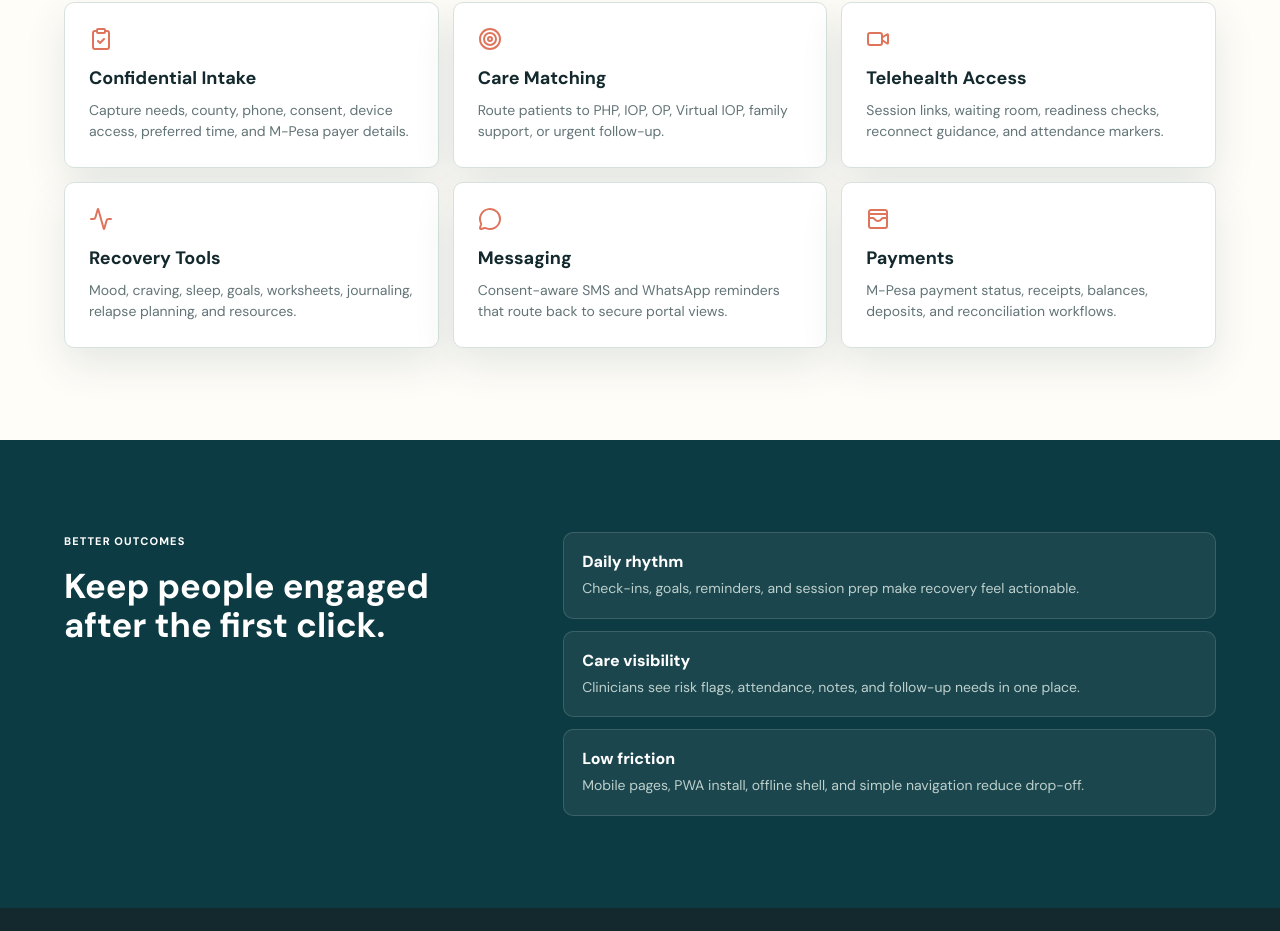
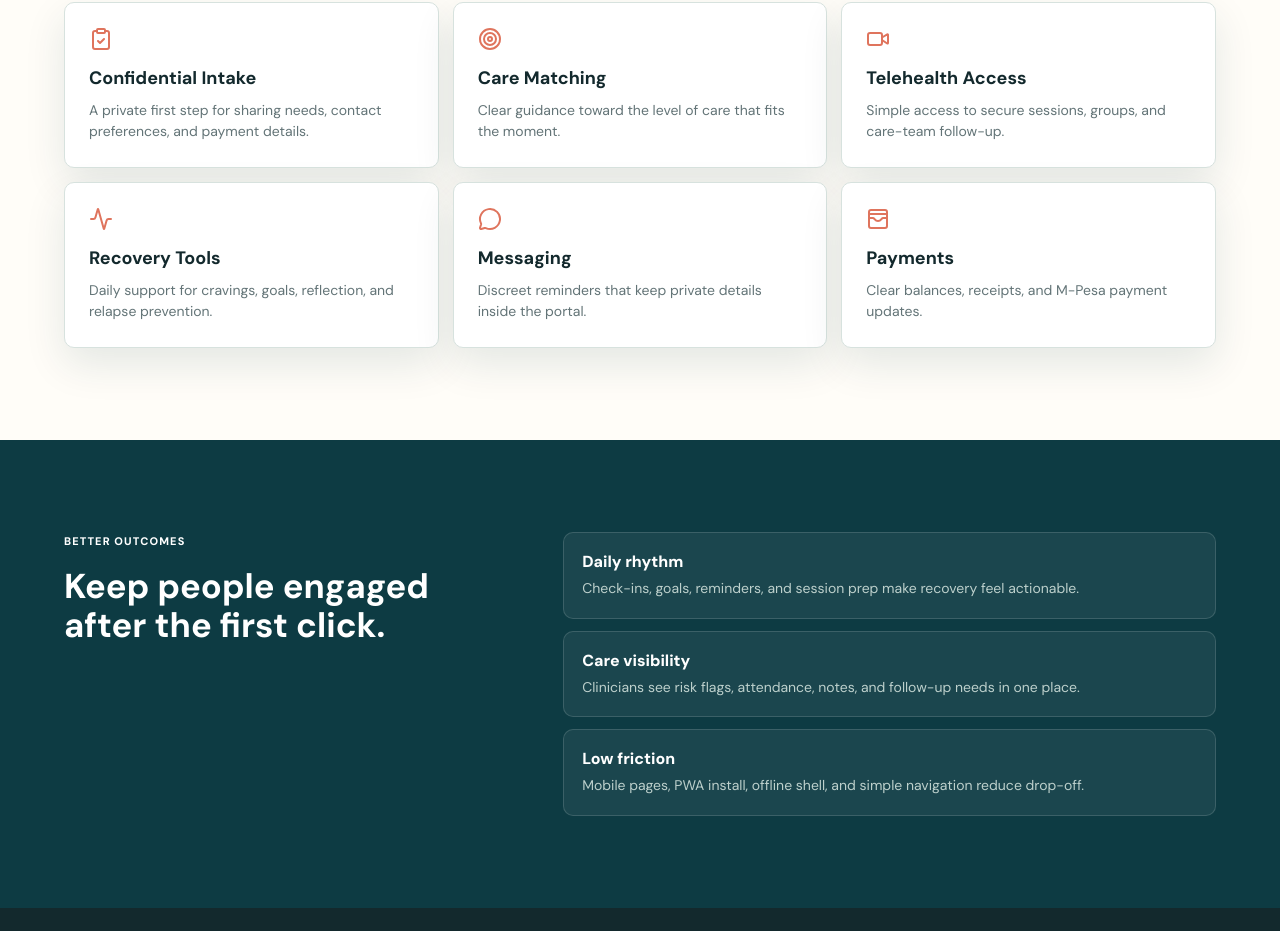
Before and after one commit to ianmuchai/Haborlight, a React (Vite) app: page / in a window 1280 px wide. Shown: the part 720-1651 px from the top of the page. Built offline with nearby package versions, Linux system fonts and the light colour scheme.

Commit message:
Rewrite public copy for professional tone

```diff
--- a/public/service-worker.js
+++ b/public/service-worker.js
@@ -1,4 +1,4 @@
-const CACHE_NAME = 'harborlight-pwa-v5';
+const CACHE_NAME = 'harborlight-pwa-v6';
 const APP_SHELL = [
   '/',
   '/index.html',
--- a/src/main.jsx
+++ b/src/main.jsx
@@ -53,16 +53,16 @@ const programs = [
   { code: 'PHP', title: 'PHP / Day Treatment', intensity: '25-30 hrs weekly', fit: 'High structure, step-down support, relapse risk monitoring.', detail: 'Daily treatment schedule, attendance capture, family coordination, and transition planning.' },
   { code: 'IOP', title: 'Intensive Outpatient', intensity: '3 hrs daily, 4 days', fit: 'Structured care while maintaining work, school, or family life.', detail: 'Group therapy, individual sessions, reminders, assignments, and recovery goals.' },
   { code: 'OP', title: 'Outpatient Program', intensity: 'Usually 90 min weekly', fit: 'Continued recovery support and longer-term accountability.', detail: 'Weekly check-ins, relapse prevention planning, resources, and aftercare support.' },
-  { code: 'VIOP', title: 'Virtual IOP', intensity: 'Mobile browser access', fit: 'Remote participation with a real program structure.', detail: 'Waiting room, readiness checks, secure links, group rosters, and low-bandwidth help.' }
+  { code: 'VIOP', title: 'Virtual IOP', intensity: 'Mobile browser access', fit: 'Structured care from a private place.', detail: 'Private session links, group access, and practical connection support.' }
 ];
 
 const publicTools = [
-  ['Confidential Intake', 'Capture needs, county, phone, consent, device access, preferred time, and M-Pesa payer details.', ClipboardCheck],
-  ['Care Matching', 'Route patients to PHP, IOP, OP, Virtual IOP, family support, or urgent follow-up.', Target],
-  ['Telehealth Access', 'Session links, waiting room, readiness checks, reconnect guidance, and attendance markers.', Video],
-  ['Recovery Tools', 'Mood, craving, sleep, goals, worksheets, journaling, relapse planning, and resources.', Activity],
-  ['Messaging', 'Consent-aware SMS and WhatsApp reminders that route back to secure portal views.', MessageCircle],
-  ['Payments', 'M-Pesa payment status, receipts, balances, deposits, and reconciliation workflows.', WalletCards]
+  ['Confidential Intake', 'A private first step for sharing needs, contact preferences, and payment details.', ClipboardCheck],
+  ['Care Matching', 'Clear guidance toward the level of care that fits the moment.', Target],
+  ['Telehealth Access', 'Simple access to secure sessions, groups, and care-team follow-up.', Video],
+  ['Recovery Tools', 'Daily support for cravings, goals, reflection, and relapse prevention.', Activity],
+  ['Messaging', 'Discreet reminders that keep private details inside the portal.', MessageCircle],
+  ['Payments', 'Clear balances, receipts, and M-Pesa payment updates.', WalletCards]
 ];
 
 const resourceLibrary = [
@@ -163,7 +163,7 @@ function App() {
 
       <footer className="site-footer">
         <div className="brand footer-brand"><span className="brand-mark"><HeartHandshake size={18} /></span><span>Harborlight</span></div>
-        <p>Mobile-first opioid rehabilitation, telehealth, recovery engagement, and M-Pesa workflows.</p>
+        <p>Private opioid rehabilitation, telehealth support, and M-Pesa-ready care access.</p>
         <span>Kenya / EAT</span>
       </footer>
     </div>
@@ -207,7 +207,7 @@ function HomePage({ navigate, session }) {
       <PageHero
         kicker="Kenya-ready recovery platform"
         title="Treatment access that feels structured, private, and alive."
-        text="Confidential opioid rehabilitation and outpatient support with telehealth access, recovery tools, care-team coordination, reminders, and M-Pesa-ready payment views."
+        text="Private opioid rehabilitation and outpatient support, with telehealth access, recovery guidance, care-team connection, and clear payment information."
         actions={<><button className="primary-button" onClick={() => navigate('login')}>{session ? 'Open dashboard' : 'Patient account login'} <ArrowRight size={18} /></button><button className="secondary-button" onClick={() => navigate('programs')}>Explore programs</button></>}
         visual={<EngagementPanel />}
       />
@@ -241,7 +241,7 @@ function EngagementPanel() {
 function ProgramsPage({ navigate }) {
   return (
     <>
-      <PageHero className="programs-hero-copy" kicker="Program pages" title="Choose the right level of care without guessing." text="Each program page explains structure, intensity, fit, support tools, and what the patient or family should expect next." actions={<button className="primary-button" onClick={() => navigate('support')}>Start intake <ArrowRight size={18} /></button>} />
+      <PageHero className="programs-hero-copy" kicker="Program pages" title="Find the level of care that fits today." text="Compare care options, schedules, and next steps in plain language." actions={<button className="primary-button" onClick={() => navigate('support')}>Start intake <ArrowRight size={18} /></button>} />
       <section className="program-page-grid">
         {programs.map((program) => <article className="program-detail" key={program.code}><span>{program.code}</span><h2>{program.title}</h2><b>{program.intensity}</b><p>{program.fit}</p><p>{program.detail}</p><button onClick={() => navigate('support')}>Discuss this option <ArrowRight size={16} /></button></article>)}
       </section>
@@ -252,10 +252,10 @@ function ProgramsPage({ navigate }) {
 function TelehealthPage({ navigate }) {
   return (
     <>
-      <PageHero kicker="Telehealth" title="A session experience designed for phones, groups, and real-world bandwidth." text="Patients get a readiness check and waiting room. Clinicians get roster, attendance, notes, risk context, and reconnection markers." actions={<button className="primary-button" onClick={() => navigate('login')}>Patient account login <ArrowRight size={18} /></button>} />
+      <PageHero kicker="Telehealth" title="Join care from wherever privacy is possible." text="Secure video sessions, group access, and practical support when the connection is not perfect." actions={<button className="primary-button" onClick={() => navigate('login')}>Patient account login <ArrowRight size={18} /></button>} />
       <section className="console-layout">
-        <div className="console-panel expanded"><div className="console-header"><Video size={18} /> Virtual IOP session <span>18:00 EAT</span></div><div className="readiness-grid"><div><Mic size={18} /><strong>Mic</strong><span>Ready</span></div><div><Video size={18} /><strong>Camera</strong><span>Ready</span></div><div><Wifi size={18} /><strong>Connection</strong><span>Limited but stable</span></div><div><Users size={18} /><strong>Roster</strong><span>7 expected</span></div></div><div className="waiting-room"><strong>Waiting room</strong><p>3 participants waiting. 1 participant needs a reconnect prompt.</p><button onClick={() => navigate('login')}>Admit selected</button></div></div>
-        <div className="support-stack"><InfoTile title="Before session" text="Battery, privacy, data bundle, browser readiness, headset, and emergency disclaimer." /><InfoTile title="During session" text="Attendance, late entry, technical issue, left early, and care-team follow-up markers." /><InfoTile title="After session" text="Progress notes, group notes, assignments, receipts, and next-session reminders." /></div>
+        <div className="console-panel expanded"><div className="console-header"><Video size={18} /> Virtual IOP session <span>18:00 EAT</span></div><div className="readiness-grid"><div><Mic size={18} /><strong>Mic</strong><span>Ready</span></div><div><Video size={18} /><strong>Camera</strong><span>Ready</span></div><div><Wifi size={18} /><strong>Connection</strong><span>Limited but stable</span></div><div><Users size={18} /><strong>Roster</strong><span>7 expected</span></div></div><div className="waiting-room"><strong>Waiting room</strong><p>Three participants are ready to join. One person may need connection support.</p><button onClick={() => navigate('login')}>Admit selected</button></div></div>
+        <div className="support-stack"><InfoTile title="Before session" text="Prepare your space, device, connection, and privacy before the call." /><InfoTile title="During session" text="Keep the session organized even when someone joins late or reconnects." /><InfoTile title="After session" text="Leave with notes, next steps, and reminders for continued care." /></div>
       </section>
     </>
   );
@@ -264,7 +264,7 @@ function TelehealthPage({ navigate }) {
 function ResourcesPage({ navigate }) {
   return (
     <>
-      <PageHero kicker="Recovery resources" title="Practical content keeps the portal useful between appointments." text="Patients and families need tools they can use on hard days, not only explanations of the service." actions={<button className="primary-button" onClick={() => navigate('login')}>Try patient dashboard <ArrowRight size={18} /></button>} />
+      <PageHero kicker="Recovery resources" title="Support that still helps between appointments." text="Short guides for cravings, family support, privacy, low bandwidth, and aftercare." actions={<button className="primary-button" onClick={() => navigate('login')}>Patient account login <ArrowRight size={18} /></button>} />
       <section className="resource-grid">{resourceLibrary.map(([title, text]) => <article key={title} className="resource-card"><BookOpen size={22} /><h3>{title}</h3><p>{text}</p><button onClick={() => navigate('login')}>Save resource</button></article>)}</section>
     </>
   );
@@ -273,7 +273,7 @@ function ResourcesPage({ navigate }) {
 function SupportPage({ navigate }) {
   return (
     <>
-      <PageHero kicker="Support and intake" title="Make asking for help feel clear, private, and immediate." text="This support page captures the next steps for patients, families, working adults, and people leaving higher levels of care." actions={<button className="primary-button" onClick={() => navigate('login')}>Continue to portal <ArrowRight size={18} /></button>} />
+      <PageHero kicker="Support and intake" title="Ask for help with privacy and clarity." text="Share what is happening and choose how you would like to be contacted." actions={<button className="primary-button" onClick={() => navigate('login')}>Continue to portal <ArrowRight size={18} /></button>} />
       <section className="intake-page"><div><h2>Confidential request</h2><p>Share a few details so a care coordinator can understand your needs, contact preferences, and the level of support that may fit best.</p></div><form onSubmit={(event) => { event.preventDefault(); navigate('intake-sent'); }}><label>Full name<input placeholder="Your name" /></label><label>Mobile number<input placeholder="+2547XXXXXXXX" /></label><label>Program interest<select defaultValue=""><option value="" disabled>Select option</option><option>PHP / Day Treatment</option><option>IOP</option><option>Outpatient</option><option>Virtual IOP</option><option>Family support</option></select></label><label>What would help today?<textarea placeholder="Share only what you are comfortable sharing." /></label><button className="primary-button">Submit request <ArrowRight size={18} /></button></form></section>
     </>
   );
@@ -290,7 +290,7 @@ function IntakeSentPage({ navigate }) {
       />
       <section className="detail-grid">
         <InfoTile title="Coordinator review" text="The request is ready for triage by program fit, urgency, location, consent, and contact preference." />
-        <InfoTile title="Privacy-aware follow-up" text="SMS and WhatsApp outreach should stay non-sensitive and route the user back to the portal." />
+        <InfoTile title="Privacy-aware follow-up" text="Follow-up messages stay discreet and direct you back to the portal." />
         <InfoTile title="Next step" text="You can sign in to an account, wait for a callback, or review program options." />
       </section>
     </>
@@ -307,7 +307,7 @@ function LoginPage({ login, session, navigate }) {
   const submit = (event) => {
     event.preventDefault();
     const account = demoAccounts.find((item) => item.email === email.trim() && item.password === password);
-    if (!account) { setError('Use one of the account credentials shown on this page.'); return; }
+    if (!account) { setError('Choose one of the account credentials listed here.'); return; }
     login(account);
   };
 
@@ -336,8 +336,8 @@ function PortalPage({ session, navigate, logout }) {
 
 function dashboardTitle(role) {
   if (role === 'patient') return 'Your care plan, sessions, and recovery tools.';
-  if (role === 'clinician') return 'Clinical visibility without hunting through tabs.';
-  return 'Operations, consent, scheduling, and payment oversight.';
+  if (role === 'clinician') return 'Clinical work organized around the next decision.';
+  return 'Care operations with clear schedules, consent, and payments.';
 }
 
 function dashboardActionMode(action) {
@@ -347,7 +347,7 @@ function dashboardActionMode(action) {
 }
 
 function DashboardCards({ cards, role, setMode }) {
-  return <><div className="dashboard-grid">{cards.map(([title, text, action, Icon]) => <article className="dashboard-card" key={title}><Icon size={24} /><h3>{title}</h3><p>{text}</p><button onClick={() => setMode(dashboardActionMode(action))}>{action}</button></article>)}</div><div className="insight-panel"><h2>{role === 'patient' ? "Today's recovery focus" : 'Outcome signals'}</h2><div className="insight-grid"><InfoTile title="Engagement" text="Session attendance, check-ins, tasks, and message response help care teams intervene earlier." /><InfoTile title="Safety" text="Visible disclaimers, consent-aware messaging, risk flags, and follow-up queues reduce blind spots." /><InfoTile title="Momentum" text="Goals, worksheets, receipts, reminders, and next steps make the portal worth returning to." /></div></div></>;
+  return <><div className="dashboard-grid">{cards.map(([title, text, action, Icon]) => <article className="dashboard-card" key={title}><Icon size={24} /><h3>{title}</h3><p>{text}</p><button onClick={() => setMode(dashboardActionMode(action))}>{action}</button></article>)}</div><div className="insight-panel"><h2>{role === 'patient' ? "Today's recovery focus" : 'Outcome signals'}</h2><div className="insight-grid"><InfoTile title="Engagement" text="Attendance, check-ins, and replies help the care team notice changes earlier." /><InfoTile title="Safety" text="Consent, safety prompts, and follow-up lists keep care visible." /><InfoTile title="Momentum" text="Goals, reminders, and next steps give every visit a purpose." /></div></div></>;
 }
 
 function TasksPanel({ role }) {
```
